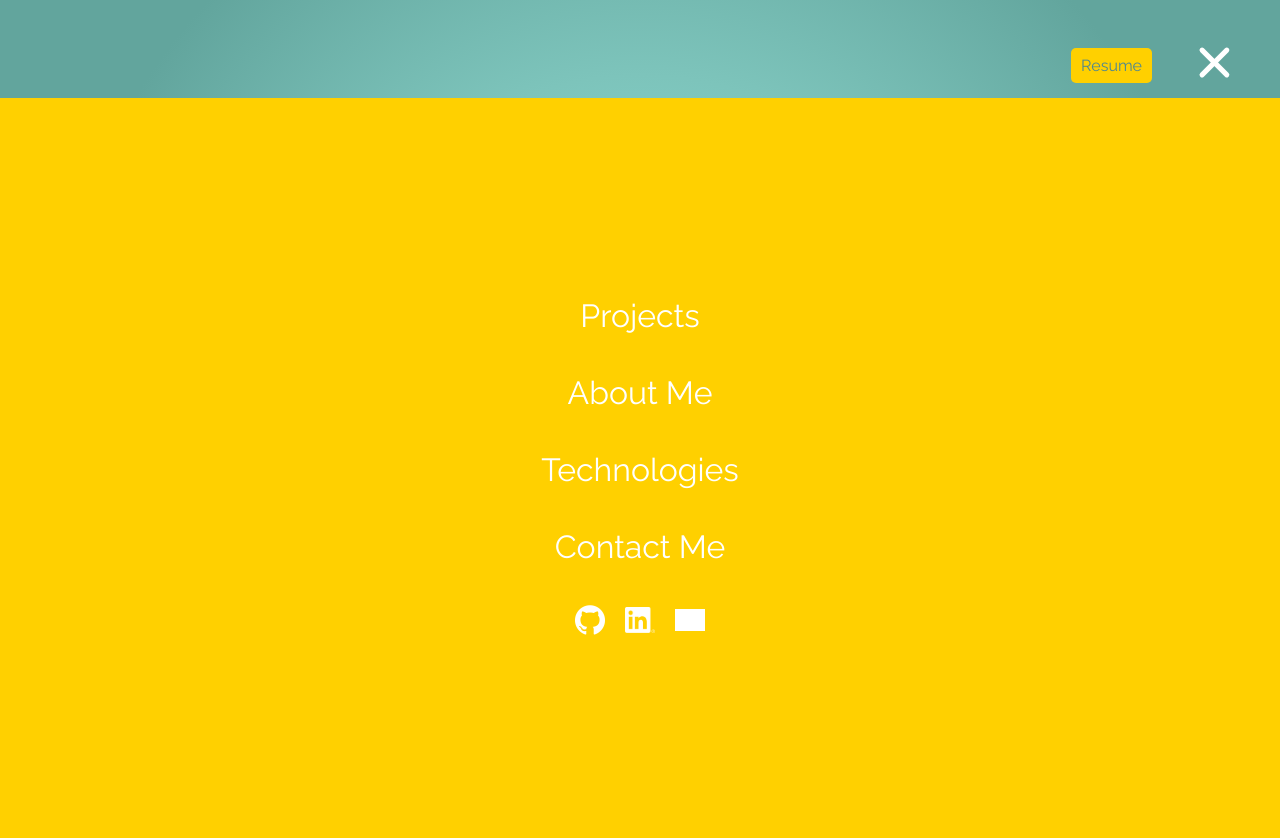
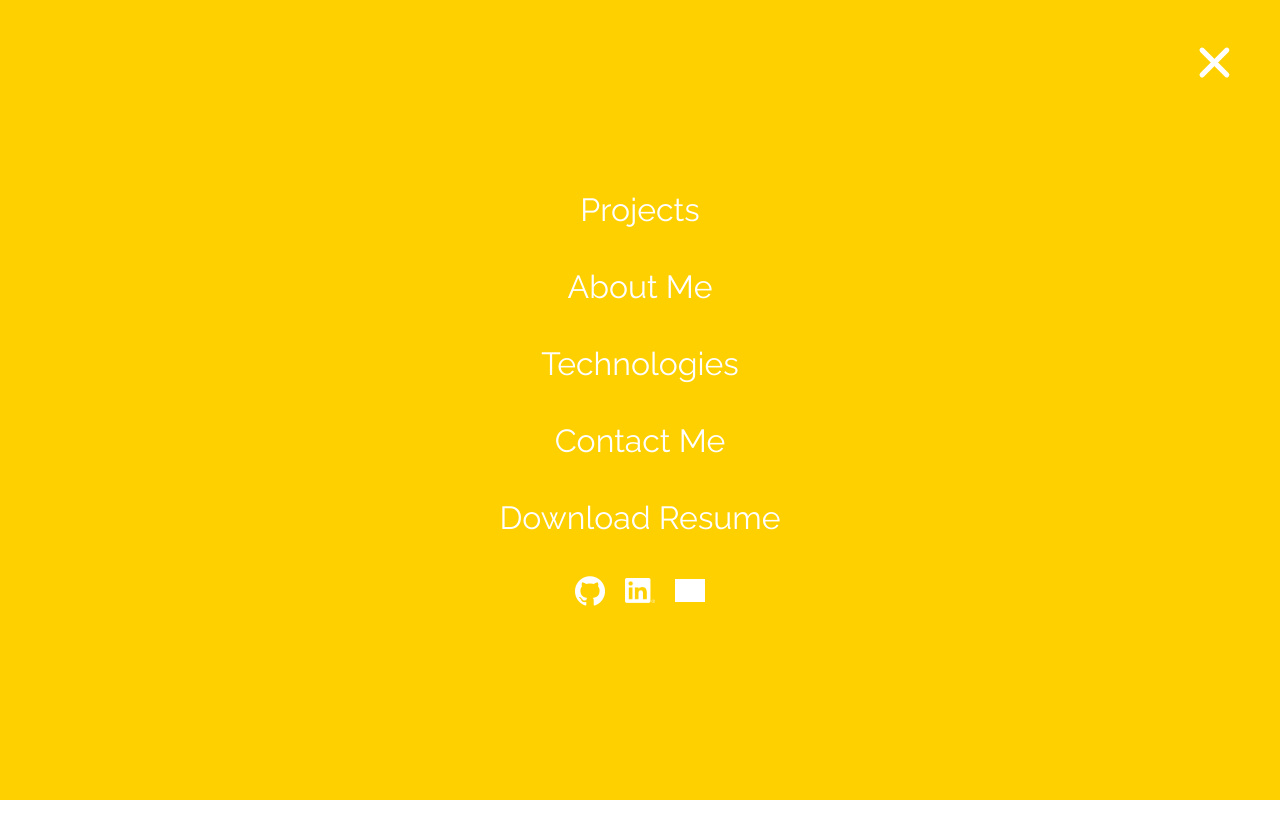
Before and after one commit to louisawong/portfolio, a Next.js app: page / in a window 1280 px wide. Both pictures are taken after a click on the element 1212 px from the left and 62 px from the top of the page. After the commit the page ends 800 px from the top, so only its background shows below. Built offline with nearby package versions, Linux system fonts and the light colour scheme; grey boxes are pictures that could not be loaded; a web font is replaced by a local one.

Commit message:
responsive mobile

```diff
--- a/pages/index.js
+++ b/pages/index.js
@@ -10,23 +10,9 @@ export default function Home() {
 
   useEffect(()=>{
     descriptionAnimation();
-    //coffee();
   }
   ,[])
 
-  // function coffee () {
-  //   let wheight = window.innerHeight;
-  //   let wwidth = window.innerWidth;
-  //   let scrollArea = 1000 - wheight;
-  //   let coffee = document.getElementById("coffee_mug")
-
-  //   window.addEventListener("scroll", () => {
-  //     let scrollTop = window.pageYOffset || window.scrollTop;
-  //     let scrollPercent = scrollTop/scrollArea || 0;
-  //     coffee.style.right = scrollPercent*window.innerWidth + 'px';
-  //     console.log(scrollPercent,coffee.style.right)
-  //   })
-  // }
 
   function descriptionAnimation () {
     const contentList = [
@@ -153,6 +139,7 @@ export default function Home() {
                   <a className="hamburger_choices_option" onClick={menuHandler} href="#about">About Me</a>
                   <a className="hamburger_choices_option" onClick={menuHandler} href="#tech">Technologies</a>
                   <a className="hamburger_choices_option" onClick={menuHandler} href="#contact">Contact Me</a>
+                  <a href="./files/Louisa_Wong_Resume_June_2021.pdf" download className="hamburger_choices_option">Download Resume</a>
                   <div className="hamburger_choices_social">
                     <a href="https://github.com/louisawong" target="_blank"><img className="nav_icon" src="./images/GitHub-Mark-Light-120px-plus.png"/></a>
                     <a href="https://www.linkedin.com/in/louisa-wy-wong/" target="_blank"><img className="nav_icon" src="./images/LI-In-Bug.png"/></a>
--- a/styles/about.css
+++ b/styles/about.css
@@ -4,7 +4,7 @@
         justify-content: center;
         align-items: center;
         background-color: var(--dark);
-        padding: 6vh 0;
+        padding: 9vh 0 6vh 0;
 }
 
 .about_right {
@@ -35,23 +35,25 @@
     /* z-index: 999; */
     /* margin: 3vh 0 0 3vh; */
     /* -webkit-filter: grayscale(100%); */
+    margin:auto;
+    width: 75%;
     filter: drop-shadow(2.5vh -2.5vh 0px var(--accent_blue));
 }
 
 .profile_main {
     /* width: 200px;
     height: 200px; */
-    height: 30vw;
-    max-height: 400px;
+    /* height: 30vw; */
+    width: 100%;
+    /* max-height: 400px; */
     object-fit: cover;
+    /* margin:auto; */
     border: 3px solid white;
-    transform: translateY(2.5vh) brightness(180%);
 }
 
 .profile_hover {
     /* transform: translateY(2.5vh); */
-    height: 30vw;
-    max-height: 400px;
+    width:100%;
     object-fit: cover;
     z-index: 999;
     position:absolute;
--- a/styles/hero.css
+++ b/styles/hero.css
@@ -49,3 +49,15 @@
     color: transparent;
   }
 }
+
+@media only screen and (max-width: 768px) {
+    .hero_text_name {
+        margin-top: 6vh;
+    }
+}
+
+@media only screen and (max-width: 600px) {
+    .fullname {
+        font-size: 2em;
+    }
+}
--- a/styles/navigation.css
+++ b/styles/navigation.css
@@ -48,6 +48,7 @@
     background: #fff;
     border-radius: 5px;
     transition: all 0.5s ease-in-out;
+    z-index:999;
 }
 
 .hamburger_menu_btn::before,
@@ -84,13 +85,15 @@
 
 .hamburger_choices {
     width: 100vw;
-    height: calc(100vh - 60px);
+    height: 100vh;
+    /* height: calc(100vh - 60px); */
     position: absolute;
-    top: calc(6vh + 50px);
+    /* top: calc(6vh + 50px); */
+    top:0;
     right: 0;
     background-color: var(--accent_blue);
     display: none;
-    z-index: 999;
+    z-index: 998;
     padding: 20px;
 }
 
@@ -99,10 +102,6 @@
     flex-direction: column;
     align-items: center;
     justify-content: center;
-}
-
-.navigation_icons.open {
-    display: none;
 }
 
 .main.open {
@@ -129,4 +128,7 @@
     .navigation_icons {
         display: none;
     }
+    .resume {
+        display:none;
+    }
 }
--- a/styles/project.css
+++ b/styles/project.css
@@ -6,6 +6,7 @@
     display: flex;
     width: 100%;
     align-items: center;
+    justify-content: space-between;
 }
 
 .project_right_wrapper{
@@ -109,8 +110,8 @@
 }
 
 .project_left_mock {
-    height: 100%;
-    max-height: 250px;
+    width:100%;
+    transform: scale(1.5)
 }
 
 .project_body_mock {
@@ -123,13 +124,13 @@
 }
 
 .project_mock_wrapper {
-    width: 40vw;
+    width: 30vw;
     height: 100%;
     z-index: 3;
     display: flex;
     align-items: center;
     justify-content: center;
-    padding-right: 6vh;
+    margin-right: 6vh;
 }
 
 .project_left_detail {
```
